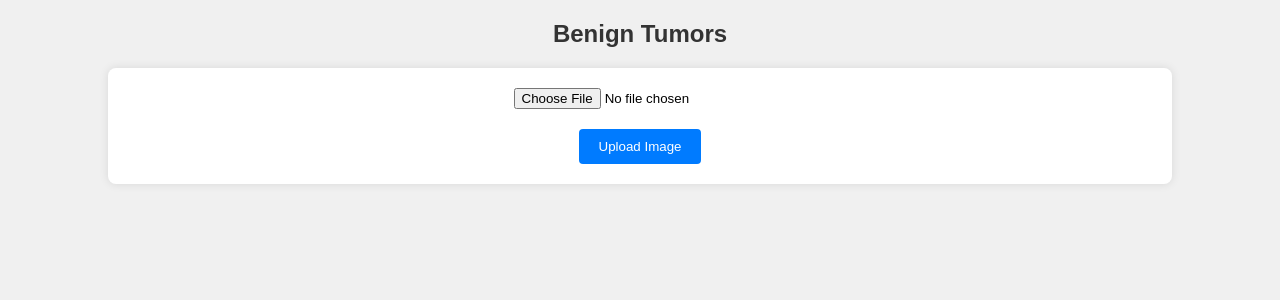
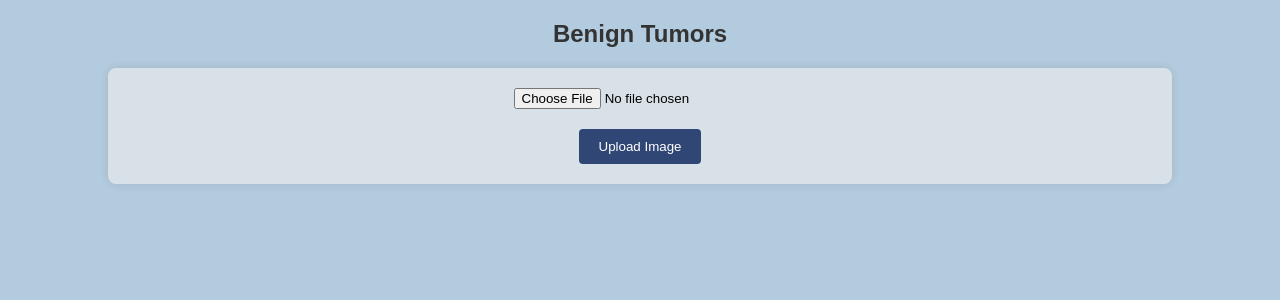
Before and after one commit to EelanilaT/Skin_Desease, a Flask app: page /other_model in a window 1280 px wide. Shown: the top 300 px of the page. Run offline with Flask 3, Linux system fonts and the light colour scheme.

Commit message:
Final Update

```diff
--- a/templates/inflam_model.html
+++ b/templates/inflam_model.html
@@ -9,7 +9,7 @@
             font-family: Arial, sans-serif;
             margin: 0;
             padding: 0;
-            background-color: #f0f0f0;
+            background-color: #b2cbde;
         }
         h2 {
             color: #333;
@@ -19,7 +19,7 @@
             width: 80%;
             margin: 0 auto;
             padding: 20px;
-            background-color: #fff;
+            background-color: #d8e1e8;
             border-radius: 8px;
             box-shadow: 0 0 10px rgba(0, 0, 0, 0.1);
         }
@@ -31,7 +31,7 @@
             display: block;
             margin: 0 auto;
             padding: 10px 20px;
-            background-color: #007bff;
+            background-color: #304674;
             color: #fff;
             border: none;
             border-radius: 4px;
--- a/templates/other_model.html
+++ b/templates/other_model.html
@@ -5,11 +5,11 @@
     <meta name="viewport" content="width=device-width, initial-scale=1.0">
     <title>Benign Tumors</title>
     <style>
-       body {
+        body {
             font-family: Arial, sans-serif;
             margin: 0;
             padding: 0;
-            background-color: #f0f0f0;
+            background-color: #b2cbde;
         }
         h2 {
             color: #333;
@@ -19,7 +19,7 @@
             width: 80%;
             margin: 0 auto;
             padding: 20px;
-            background-color: #fff;
+            background-color: #d8e1e8;
             border-radius: 8px;
             box-shadow: 0 0 10px rgba(0, 0, 0, 0.1);
         }
@@ -31,7 +31,7 @@
             display: block;
             margin: 0 auto;
             padding: 10px 20px;
-            background-color: #007bff;
+            background-color: #304674;
             color: #fff;
             border: none;
             border-radius: 4px;
--- a/templates/skin_cancer.html
+++ b/templates/skin_cancer.html
@@ -9,7 +9,7 @@
             font-family: Arial, sans-serif;
             margin: 0;
             padding: 0;
-            background-color: #f0f0f0;
+            background-color: #b2cbde;
         }
         h2 {
             color: #333;
@@ -19,7 +19,7 @@
             width: 80%;
             margin: 0 auto;
             padding: 20px;
-            background-color: #fff;
+            background-color: #d8e1e8;
             border-radius: 8px;
             box-shadow: 0 0 10px rgba(0, 0, 0, 0.1);
         }
@@ -31,7 +31,7 @@
             display: block;
             margin: 0 auto;
             padding: 10px 20px;
-            background-color: #007bff;
+            background-color: #304674;
             color: #fff;
             border: none;
             border-radius: 4px;
```
Also changed, not shown: templates/third_model.html (+4 -4 lines).
